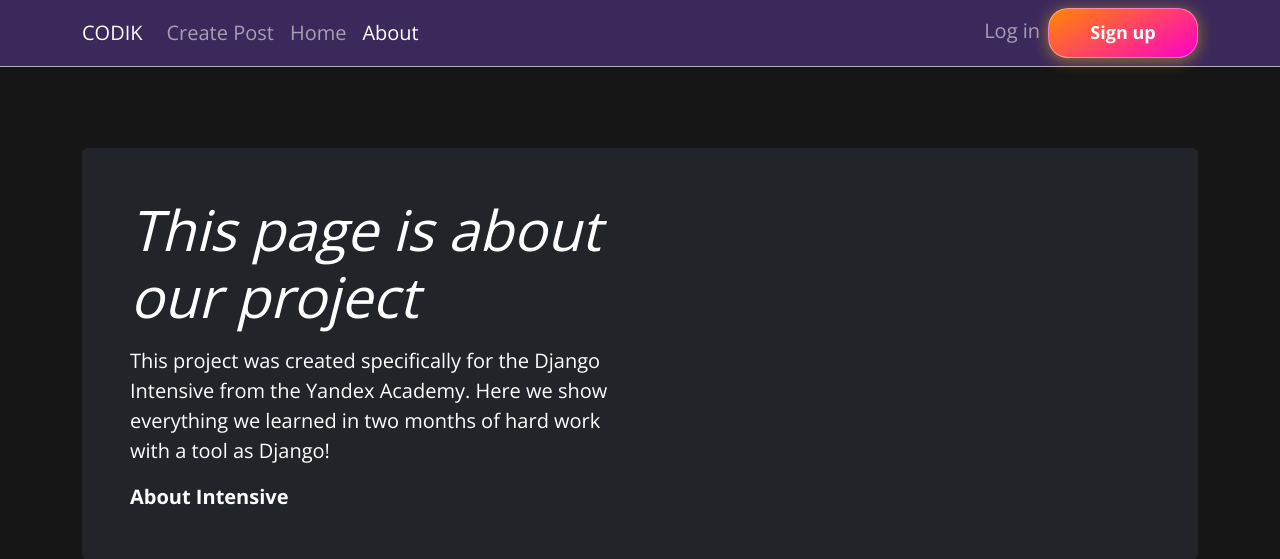
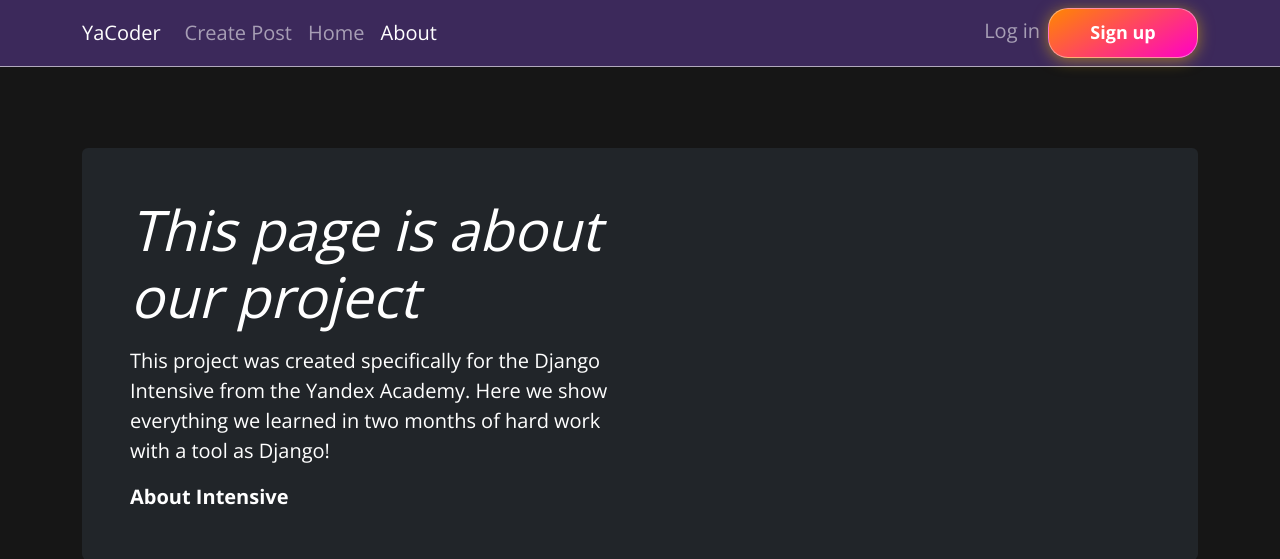
Before and after one commit to xrenvtomate/YaCoder-with-django, a Django app: page /about/ in a window 1280 px wide. Shown: the top 559 px of the page. Run offline with Django 3.2, Linux system fonts and the light colour scheme; some libraries are stand-ins or nearby versions.

Commit message:
add readme

```diff
--- a/project/templates/includes/header.html
+++ b/project/templates/includes/header.html
@@ -2,7 +2,7 @@
 
 <nav class="navbar navbar-expand-sm navbar-dark">
   <div class="container">
-    <a class="navbar-brand" href="{% url 'homepage:home' %}">CODIK</a>
+    <a class="navbar-brand" href="{% url 'homepage:home' %}">YaCoder</a>
     <button
       class="navbar-toggler"
       type="button"
```
Also changed, not shown: README.MD (added).
